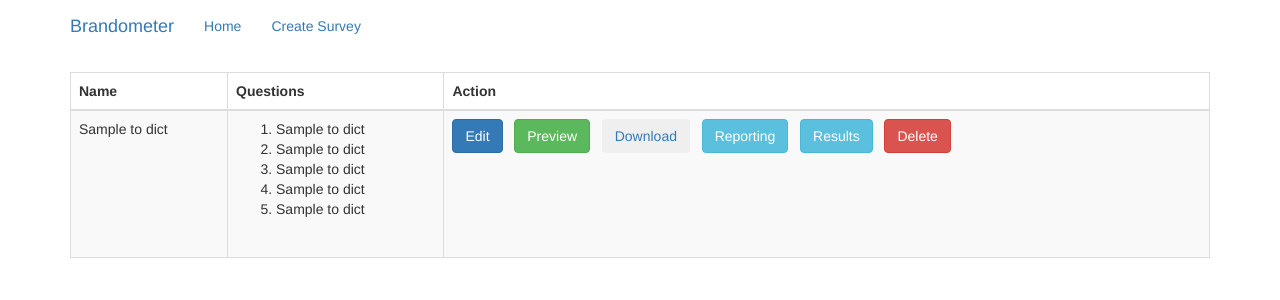
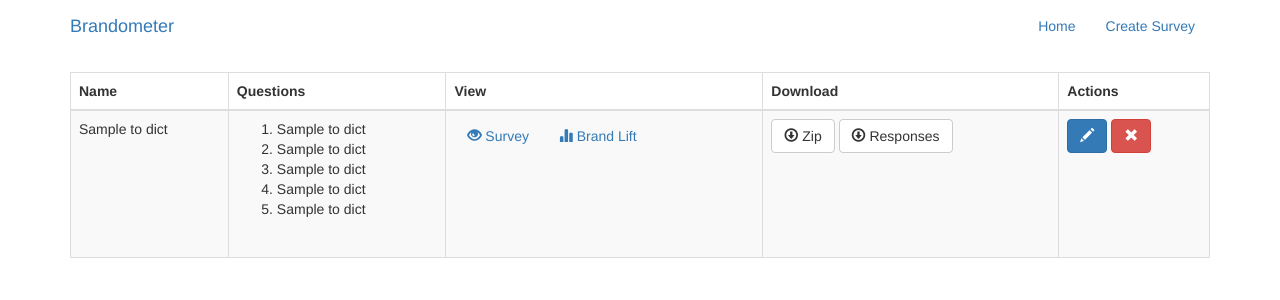
Before and after one commit to google/brandometer, a Flask app: template creative/app/templates/index.html in a window 1280 px wide. Shown: the top 300 px of the page. Run offline with Flask 2, Linux system fonts and the light colour scheme; the template is opened without the code that fills it: most values are stand-ins (such as "Sample title", 1, 10 or a date in 2020); some libraries are stand-ins or nearby versions.

Commit message:
Improve the homepage layout
Change-Id: Ib5324ccdc23baa7811ef1ef326ef77e70ea40708

```diff
--- a/creative/app/templates/base.html
+++ b/creative/app/templates/base.html
@@ -13,10 +13,10 @@
         <span class="icon-bar"></span>
         <span class="icon-bar"></span>
       </button>
-      <a class="navbar-brand">Brandometer</a>
+      <a class="navbar-brand" href="{{ url_for('index') }}">Brandometer</a>
     </div>
     <div class="collapse navbar-collapse" id="bs-example-navbar-collapse-1">
-      <ul class="nav navbar-nav">
+      <ul class="nav navbar-nav navbar-right">
         <li><a href="{{ url_for('index') }}">Home</a></li>
         <li><a href="{{ url_for('create') }}">Create Survey</a></li>
       </ul>
--- a/creative/app/templates/index.html
+++ b/creative/app/templates/index.html
@@ -6,7 +6,9 @@
             <tr>
                 <th scope="col">Name</th>
                 <th scope="col">Questions</th>
-                <th scope="col">Action</th>
+                <th scope="col">View</th>
+                <th scope="col">Download</th>
+                <th scope="col">Actions</th>
             </tr>
         </thead>
         {% for survey in all_surveys %}
@@ -23,30 +25,45 @@
             </td>
             <td>
                 <form>
-                    <a href="{{ url_for('edit', survey_id=survey.id) }}">
-                        <button type="button" class="btn btn-primary">Edit</button>
-                    </a>
-                    &nbsp;
                     <a href="{{ url_for('preview', survey_id=survey.id) }}">
-                        <button type="button" class="btn btn-success">Preview</button>
-                    </a>
-                    &nbsp;
-                    <a href="{{ url_for('download_zip', survey_id=survey.id) }}">
-                        <button type="button" class="btn">Download</button>
+                        <button type="button" class="btn btn-link">
+                            <span class="glyphicon glyphicon-eye-open" aria-hidden="true"></span> Survey
+                        </button>
                     </a>
                     {% if survey|has_reporting %}
-                    &nbsp;
                     <a href="{{ url_for('reporting', survey_id=survey.id) }}">
-                        <button type="button" class="btn btn-info">Reporting</button>
+                        <button type="button" class="btn btn-link">
+                            <span class="glyphicon glyphicon-stats" aria-hidden="true"></span> Brand Lift
+                        </button>
                     </a>
                     {% endif %}
-                    &nbsp;
+               </form>
+            </td>
+            <td>
+                <form>
+                    <a href="{{ url_for('download_zip', survey_id=survey.id) }}">
+                        <button type="button" class="btn btn-default">
+                            <span class="glyphicon glyphicon-download" aria-hidden="true"></span> Zip
+                        </button>
+                    </a>
                     <a href="{{ url_for('download_results', survey_id=survey.id) }}">
-                        <button type="button" class="btn btn-info">Results</button>
+                        <button type="button" class="btn btn-default">
+                            <span class="glyphicon glyphicon-download" aria-hidden="true"></span> Responses
+                        </button>
                     </a>
-                    &nbsp;
+               </form>
+            </td>
+            <td>
+                <form>
+                    <a href="{{ url_for('edit', survey_id=survey.id) }}">
+                        <button type="button" class="btn btn-primary">
+                            <span class="glyphicon glyphicon-pencil" aria-hidden="true"></span>
+                        </button>
+                    </a>
                     <a href="{{ url_for('delete', survey_id=survey.id) }}" onclick="return confirm('Really delete?')">
-                        <button type="button" class="btn btn-danger">Delete</button>
+                        <button type="button" class="btn btn-danger">
+                            <span class="glyphicon glyphicon-remove" aria-hidden="true"></span>
+                        </button>
                     </a>
                 </form>
             </td>
```
